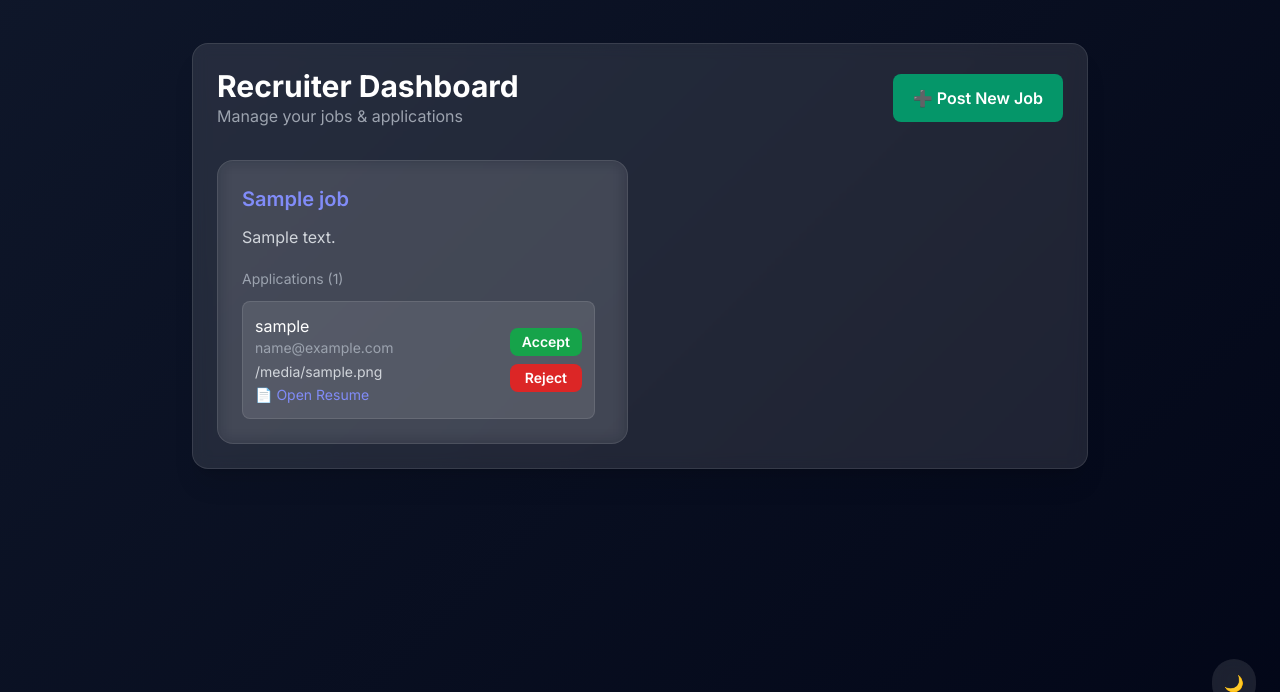
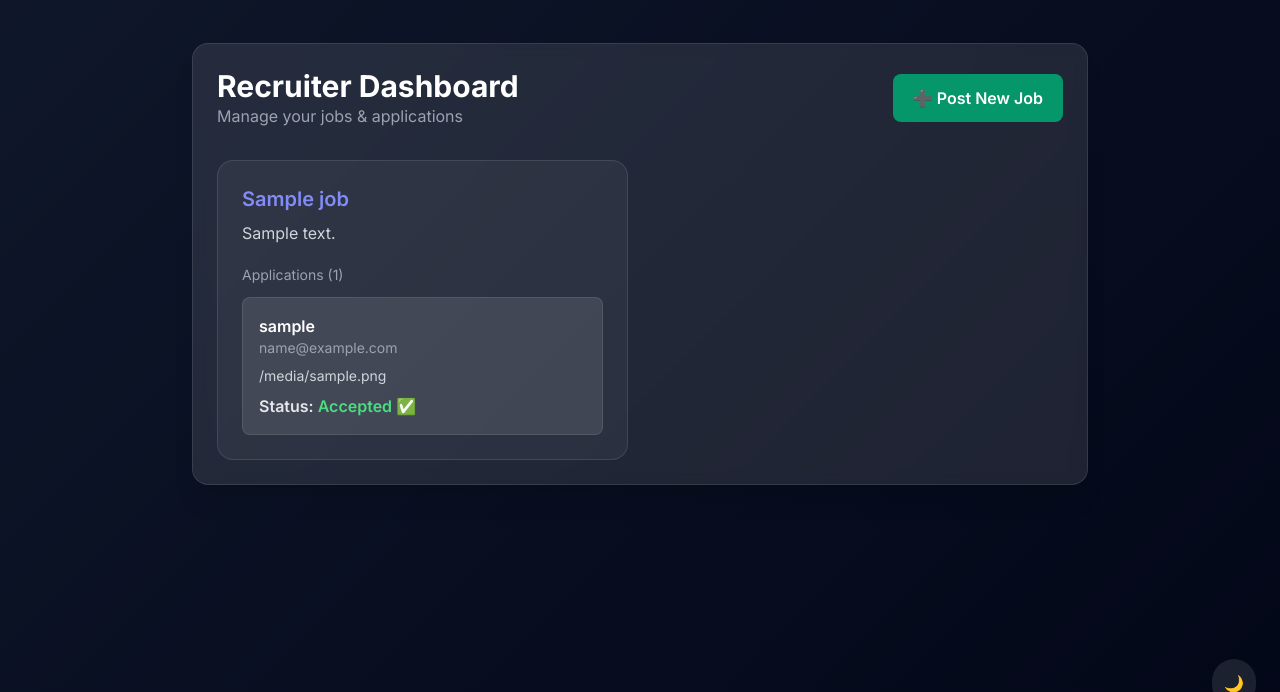
Before and after one commit to ritik941/job-board, a Flask app: template templates/recruiter_dashboard.html in a window 1280 px wide. Shown: the part 69-761 px from the top of the page. Run offline with Flask 3, Linux system fonts and the light colour scheme; the template is opened without the code that fills it: most values are stand-ins (such as "Sample title", 1, 10 or a date in 2020); some libraries are stand-ins or nearby versions.

Commit message:
Chnages In recuiter html,seekeer and app

```diff
--- a/app.py
+++ b/app.py
@@ -98,10 +98,14 @@ def recruiter_dashboard():
         return redirect("/login")
 
     recruiter_id = session["user_id"]
+
     jobs = Job.query.filter_by(posted_by=recruiter_id).all()
+
     applications = (
-        Application.query.join(Job)
+        Application.query
+        .join(Job)
         .filter(Job.posted_by == recruiter_id)
+        .order_by(Application.id.desc())
         .all()
     )
 
@@ -140,8 +144,15 @@ def seeker_dashboard():
         return redirect("/login")
 
     user_id = session["user_id"]
+
     jobs = Job.query.all()
-    applications = Application.query.filter_by(user_id=user_id).all()
+
+    applications = (
+        Application.query
+        .filter_by(user_id=user_id)
+        .order_by(Application.id.desc())
+        .all()
+    )
 
     return render_template(
         "seeker_dashboard.html",
@@ -156,22 +167,22 @@ def apply_job(job_id):
     if session.get("role") != "seeker":
         return redirect("/login")
 
-    user = db.session.get(User, session["user_id"])
+    user_id = session["user_id"]
 
-    if Application.query.filter_by(job_id=job_id, user_id=user.id).first():
-        flash("Already applied", "info")
+    if Application.query.filter_by(job_id=job_id, user_id=user_id).first():
+        flash("You already applied for this job", "error")
         return redirect("/seeker/dashboard")
 
     application = Application(
         job_id=job_id,
-        user_id=user.id,
+        user_id=user_id,
         cover_letter=request.form.get("cover_letter", ""),
         status="pending"
     )
     db.session.add(application)
     db.session.commit()
 
-    flash("Application submitted", "success")
+    flash("Application submitted successfully", "success")
     return redirect("/seeker/dashboard")
 
 # ---------- ACCEPT ----------
@@ -181,6 +192,11 @@ def accept_applicant(app_id):
         return redirect("/login")
 
     application = db.session.get(Application, app_id)
+
+    if not application:
+        flash("Application not found", "error")
+        return redirect("/recruiter/dashboard")
+
     application.status = "accepted"
     db.session.commit()
 
@@ -194,6 +210,11 @@ def reject_applicant(app_id):
         return redirect("/login")
 
     application = db.session.get(Application, app_id)
+
+    if not application:
+        flash("Application not found", "error")
+        return redirect("/recruiter/dashboard")
+
     application.status = "rejected"
     db.session.commit()
 
--- a/templates/recruiter_dashboard.html
+++ b/templates/recruiter_dashboard.html
@@ -9,7 +9,7 @@
     </div>
 
     <a href="{{ url_for('post_job') }}"
-       class="btn-glow bg-emerald-600 hover:bg-emerald-500
+       class="bg-emerald-600 hover:bg-emerald-500
               px-5 py-3 rounded-lg text-white font-semibold transition">
         ➕ Post New Job
     </a>
@@ -18,102 +18,95 @@
 <!-- Jobs Section -->
 {% if jobs %}
 <div class="grid md:grid-cols-2 gap-6">
-    {% for job in jobs %}
-    <div class="bg-white/5 backdrop-blur border border-white/10
-                rounded-2xl p-6 hover:shadow-2xl hover:scale-[1.02]
-                transition duration-300">
 
-        <h3 class="text-xl font-semibold text-indigo-400">{{ job.title }}</h3>
-        <p class="text-gray-300 mt-3 line-clamp-3">{{ job.description }}</p>
+{% for job in jobs %}
+<div class="bg-white/5 border border-white/10 rounded-2xl p-6">
 
-        <!-- Applications -->
-        <div class="mt-5">
-            {% if job.applications %}
-                <p class="text-sm text-gray-400 mb-3">Applications ({{ job.applications|length }})</p>
-                <div class="space-y-3 max-h-64 overflow-y-auto pr-2">
+    <h3 class="text-xl font-semibold text-indigo-400">
+        {{ job.title }}
+    </h3>
+    <p class="text-gray-300 mt-2">
+        {{ job.description }}
+    </p>
 
-                    {% for app in job.applications %}
-                    <div class="bg-white/10 p-3 rounded-lg border border-white/10 flex justify-between items-center">
+    <!-- Applications -->
+    <div class="mt-5">
+        {% if job.applications %}
+        <p class="text-sm text-gray-400 mb-3">
+            Applications ({{ job.applications|length }})
+        </p>
 
-                        <div>
-                            <p class="text-white font-medium">{{ app.user.username }}</p>
-                            <p class="text-sm text-gray-400">{{ app.user.email }}</p>
-                            <p class="text-sm text-gray-300 mt-1">{{ app.cover_letter or "No cover letter provided." }}</p>
-                            {% if app.resume %}
-                                <a href="{{ url_for('static', filename='uploads/' ~ app.resume) }}"
-                                   target="_blank"
-                                   class="text-indigo-400 hover:underline text-sm">📄 Open Resume</a>
-                            {% endif %}
-                        </div>
+        <div class="space-y-3">
+            {% for app in job.applications %}
+            <div class="bg-white/10 p-4 rounded-lg border border-white/10">
 
-                        <!-- Accept / Reject Buttons -->
-                        <div class="flex flex-col space-y-2">
-                            <button onclick="openModal('modal-{{ app.id }}')"
-                                    class="bg-green-600 hover:bg-green-500 text-white px-3 py-1 rounded-lg text-sm font-semibold">
-                                Accept
-                            </button>
-                            <button onclick="openModal('modal-{{ app.id }}-reject')"
-                                    class="bg-red-600 hover:bg-red-500 text-white px-3 py-1 rounded-lg text-sm font-semibold">
-                                Reject
-                            </button>
-                        </div>
+                <!-- Applicant Info -->
+                <p class="text-white font-semibold">
+                    {{ app.user.username }}
+                </p>
+                <p class="text-sm text-gray-400">
+                    {{ app.user.email }}
+                </p>
 
-                        <!-- Accept Modal -->
-                        <div id="modal-{{ app.id }}" class="hidden fixed inset-0 bg-black bg-opacity-50 flex items-center justify-center z-50">
-                            <div class="bg-white rounded-lg p-6 w-11/12 md:w-1/2">
-                                <h3 class="text-xl font-bold mb-2">Review Application</h3>
-                                <p><strong>Applicant:</strong> {{ app.user.username }}</p>
-                                <p><strong>Email:</strong> {{ app.user.email }}</p>
-                                <p><strong>Cover Letter:</strong> {{ app.cover_letter or "No cover letter" }}</p>
-                                {% if app.resume %}
-                                <a href="{{ url_for('static', filename='uploads/' ~ app.resume) }}"
-                                   target="_blank"
-                                   class="text-indigo-600 underline">📄 Open Resume</a>
-                                {% endif %}
-                                <div class="mt-4 flex justify-end space-x-2">
-                                    <form method="POST" action="{{ url_for('accept_applicant', app_id=app.id) }}">
-                                        <button type="submit" class="bg-green-600 hover:bg-green-500 text-white px-4 py-2 rounded-lg">Confirm Accept</button>
-                                    </form>
-                                    <button onclick="closeModal('modal-{{ app.id }}')" class="bg-gray-300 hover:bg-gray-400 px-4 py-2 rounded-lg">Cancel</button>
-                                </div>
-                            </div>
-                        </div>
+                <p class="text-sm text-gray-300 mt-2">
+                    {{ app.cover_letter or "No cover letter provided." }}
+                </p>
 
-                        <!-- Reject Modal -->
-                        <div id="modal-{{ app.id }}-reject" class="hidden fixed inset-0 bg-black bg-opacity-50 flex items-center justify-center z-50">
-                            <div class="bg-white rounded-lg p-6 w-11/12 md:w-1/2">
-                                <h3 class="text-xl font-bold mb-2">Reject Application?</h3>
-                                <p><strong>Applicant:</strong> {{ app.user.username }}</p>
-                                <p><strong>Email:</strong> {{ app.user.email }}</p>
-                                <div class="mt-4 flex justify-end space-x-2">
-                                    <form method="POST" action="{{ url_for('reject_applicant', app_id=app.id) }}">
-                                        <button type="submit" class="bg-red-600 hover:bg-red-500 text-white px-4 py-2 rounded-lg">Confirm Reject</button>
-                                    </form>
-                                    <button onclick="closeModal('modal-{{ app.id }}-reject')" class="bg-gray-300 hover:bg-gray-400 px-4 py-2 rounded-lg">Cancel</button>
-                                </div>
-                            </div>
-                        </div>
+                <!-- STATUS -->
+                <p class="mt-2 font-semibold">
+                    Status:
+                    {% if app.status == "accepted" %}
+                        <span class="text-green-400">Accepted ✅</span>
+                    {% elif app.status == "rejected" %}
+                        <span class="text-red-400">Rejected ❌</span>
+                    {% else %}
+                        <span class="text-yellow-400">Pending ⏳</span>
+                    {% endif %}
+                </p>
 
-                    </div>
-                    {% endfor %}
+                <!-- ACTION BUTTONS -->
+                {% if app.status == "pending" %}
+                <div class="flex gap-3 mt-3">
+
+                    <form method="POST"
+                          action="{{ url_for('accept_applicant', app_id=app.id) }}">
+                        <button class="bg-green-600 hover:bg-green-500
+                                       px-4 py-1 rounded text-white font-semibold">
+                            Accept
+                        </button>
+                    </form>
+
+                    <form method="POST"
+                          action="{{ url_for('reject_applicant', app_id=app.id) }}">
+                        <button class="bg-red-600 hover:bg-red-500
+                                       px-4 py-1 rounded text-white font-semibold">
+                            Reject
+                        </button>
+                    </form>
 
                 </div>
-            {% else %}
-                <p class="text-sm text-gray-500 mt-4">No applications yet.</p>
-            {% endif %}
+                {% endif %}
+
+            </div>
+            {% endfor %}
         </div>
 
+        {% else %}
+        <p class="text-sm text-gray-500 mt-4">
+            No applications yet.
+        </p>
+        {% endif %}
     </div>
-    {% endfor %}
+
+</div>
+{% endfor %}
+
 </div>
 
 {% else %}
-<p class="text-gray-400">You haven't posted any jobs yet.</p>
+<p class="text-gray-400">
+    You haven't posted any jobs yet.
+</p>
 {% endif %}
 
-<script>
-    function openModal(id){ document.getElementById(id).classList.remove('hidden'); }
-    function closeModal(id){ document.getElementById(id).classList.add('hidden'); }
-</script>
-
 {% endblock %}
```
Also changed, not shown: templates/seeker_dashboard.html (+33 -16 lines).
